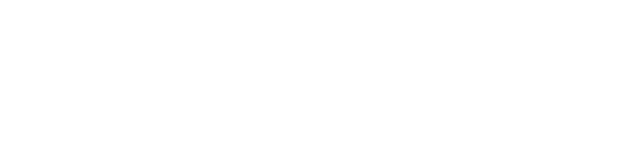
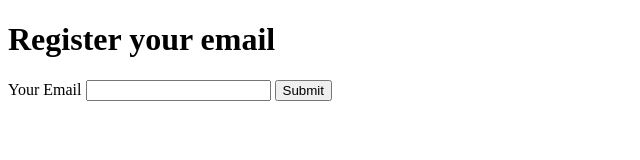
Before and after one commit to Ramansh27/Lab_week14, a plain HTML site: page index.html in a window 1280 px wide. Shown: the whole page, without its empty margins (0-640 px from the left). Drawn offline with Linux system fonts and the light colour scheme.

Commit message:
Basic layout for html created, note syntax and h1 added

```diff
--- a/index.html
+++ b/index.html
@@ -7,6 +7,13 @@
     <title>Lab Week 14</title>
 </head>
 <body>
-
+    <div class="container">
+        <h1>Register your email</h1>
+        <form action="https://formspree.io/f/{form_id}" method="post">
+            <label for="email">Your Email</label>
+            <input name="Email" id="email" type="email">
+            <button type="submit">Submit</button>
+        </form>
+    </div>
 </body>
 </html>
```
